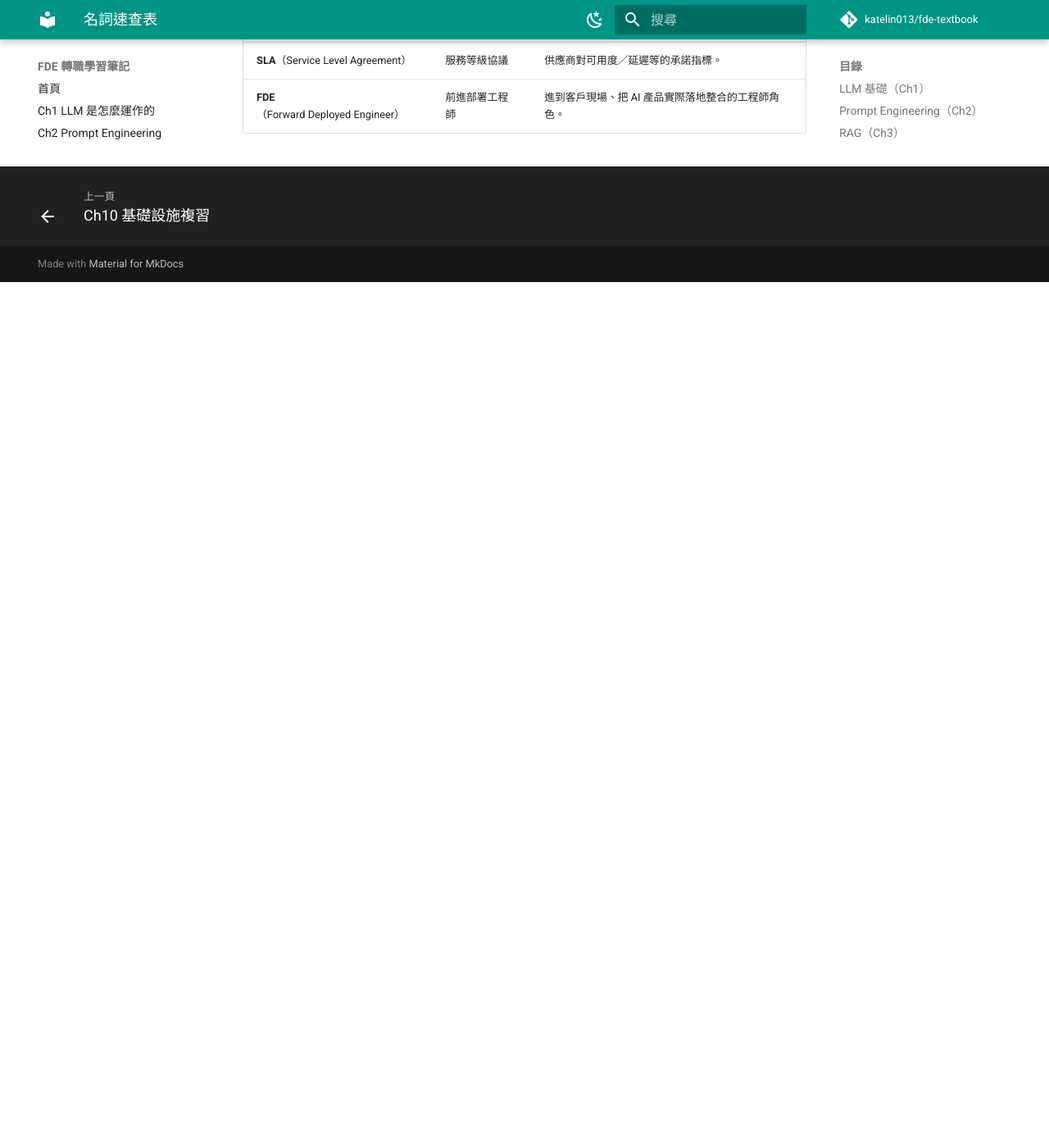
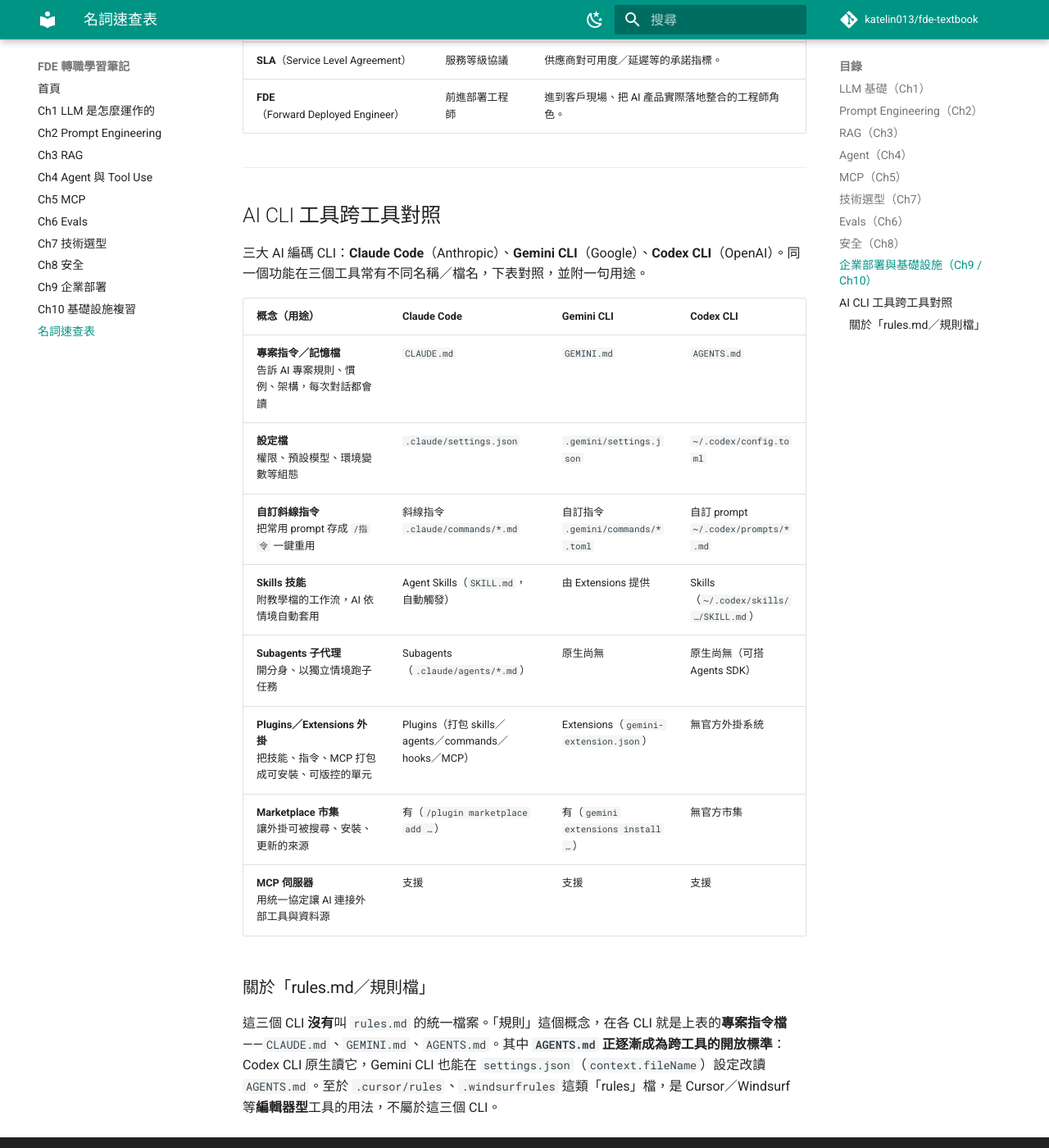
Before and after one commit to katelin013/fde-textbook, an MkDocs documentation site: the page built from docs/glossary.md, in a window 1280 px wide and 1400 px high, scrolled down 3494 px. Shown: the whole window at 82% size. Built offline with MkDocs 1.6.1 and Material for MkDocs 9.7.7, drawn with Linux system fonts in a browser that asks for light colours; comment, search, counter and statistics services are not loaded; before the commit the page ends 3838 px from its top, so only the background shows below that.

Commit message:
feat: 名詞速查表新增「AI CLI 工具跨工具對照」（Claude Code／Gemini CLI／Codex CLI）
Co-Authored-By: Claude Opus 4.8 (1M context) <noreply@anthropic.com>
Claude-Session: https://claude.ai/code/session_011VmeTCw8TLuLf21QMA3qH5

```diff
--- a/docs/glossary.md
+++ b/docs/glossary.md
@@ -86,3 +86,24 @@ FDE 必備 AI 術語一覽——英文全名、中文、一句話說明。依主
 | **Batch API** | 批次 API | 把不急的工作批次送出、非即時處理，通常半價。 |
 | **SLA**（Service Level Agreement） | 服務等級協議 | 供應商對可用度／延遲等的承諾指標。 |
 | **FDE**（Forward Deployed Engineer） | 前進部署工程師 | 進到客戶現場、把 AI 產品實際落地整合的工程師角色。 |
+
+---
+
+## AI CLI 工具跨工具對照
+
+三大 AI 編碼 CLI：**Claude Code**（Anthropic）、**Gemini CLI**（Google）、**Codex CLI**（OpenAI）。同一個功能在三個工具常有不同名稱／檔名，下表對照，並附一句用途。
+
+| 概念（用途） | Claude Code | Gemini CLI | Codex CLI |
+|---|---|---|---|
+| **專案指令／記憶檔**<br>告訴 AI 專案規則、慣例、架構，每次對話都會讀 | `CLAUDE.md` | `GEMINI.md` | `AGENTS.md` |
+| **設定檔**<br>權限、預設模型、環境變數等組態 | `.claude/settings.json` | `.gemini/settings.json` | `~/.codex/config.toml` |
+| **自訂斜線指令**<br>把常用 prompt 存成 `/指令` 一鍵重用 | 斜線指令<br>`.claude/commands/*.md` | 自訂指令<br>`.gemini/commands/*.toml` | 自訂 prompt<br>`~/.codex/prompts/*.md` |
+| **Skills 技能**<br>附教學檔的工作流，AI 依情境自動套用 | Agent Skills（`SKILL.md`，自動觸發） | 由 Extensions 提供 | Skills（`~/.codex/skills/…/SKILL.md`） |
+| **Subagents 子代理**<br>開分身、以獨立情境跑子任務 | Subagents（`.claude/agents/*.md`） | 原生尚無 | 原生尚無（可搭 Agents SDK） |
+| **Plugins／Extensions 外掛**<br>把技能、指令、MCP 打包成可安裝、可版控的單元 | Plugins（打包 skills／agents／commands／hooks／MCP） | Extensions（`gemini-extension.json`） | 無官方外掛系統 |
+| **Marketplace 市集**<br>讓外掛可被搜尋、安裝、更新的來源 | 有（`/plugin marketplace add …`） | 有（`gemini extensions install …`） | 無官方市集 |
+| **MCP 伺服器**<br>用統一協定讓 AI 連接外部工具與資料源 | 支援 | 支援 | 支援 |
+
+### 關於「rules.md／規則檔」
+
+這三個 CLI **沒有**叫 `rules.md` 的統一檔案。「規則」這個概念，在各 CLI 就是上表的**專案指令檔**——`CLAUDE.md`、`GEMINI.md`、`AGENTS.md`。其中 **`AGENTS.md` 正逐漸成為跨工具的開放標準**：Codex CLI 原生讀它，Gemini CLI 也能在 `settings.json`（`context.fileName`）設定改讀 `AGENTS.md`。至於 `.cursor/rules`、`.windsurfrules` 這類「rules」檔，是 Cursor／Windsurf 等**編輯器型**工具的用法，不屬於這三個 CLI。
```
